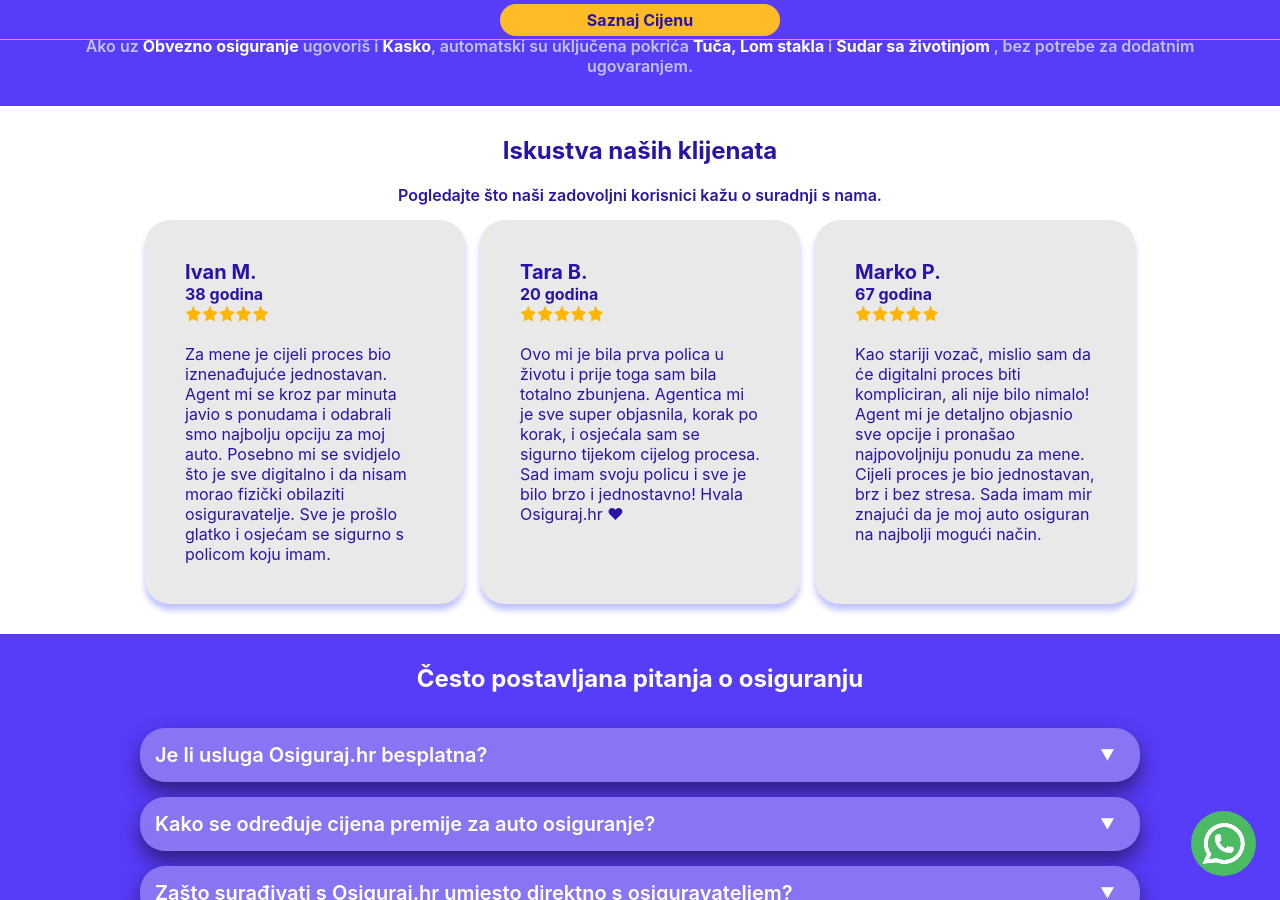
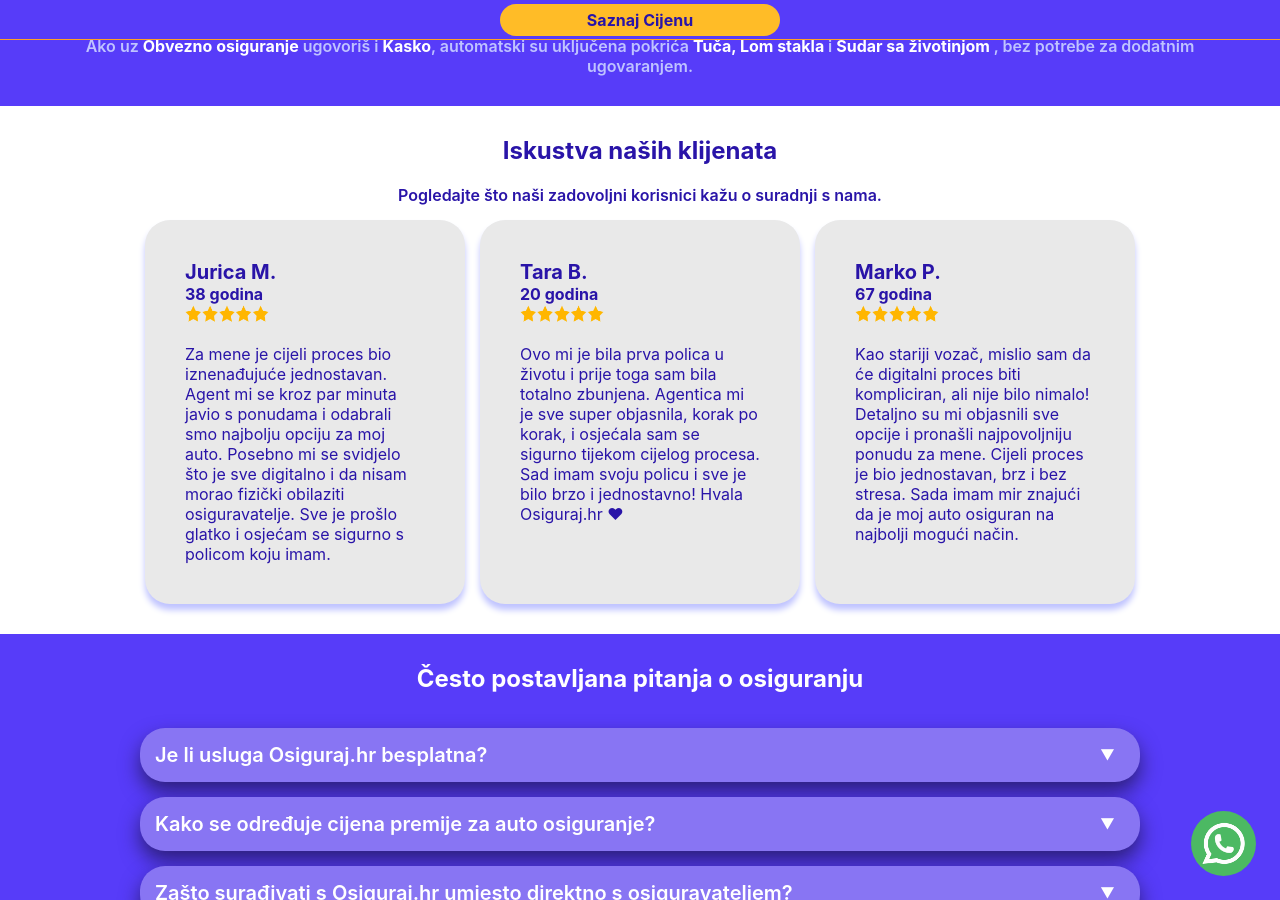
Before and after one commit to Filip-Gale/OsigurajHR, a Jekyll site: the page built from index.html, in a window 1280 px wide and 900 px high, scrolled down 2922 px. Built offline with Jekyll 4.4.1, drawn with Linux system fonts in a browser that asks for light colours.

Commit message:
Update index.html

```diff
--- a/index.html
+++ b/index.html
@@ -406,12 +406,12 @@
             <div class="service-panel service-panel-left background-grey-light round column shadow-purple-light mobile-only">
                 <div class="profile-info">
                     <div class="user-info">
-                        <p class="card-title">  Ana K. </p>
+                        <p class="card-title">  Ana P. </p>
                         <p>45 godina</p>
                         <img src="img/5-star.png" alt="5" loading="lazy">
                     </div>
                 </div>
-                    <p class="user-review">Odlična usluga! Agent je strpljivo objasnio sve detalje oko police i pomogao mi
+                    <p class="user-review">Odlična usluga! Gospodin mi je strpljivo objasnio sve detalje oko police i pomogao mi
                         odabrati opciju koja je bila najpovoljnija za moj profil vozača i auta . Sve je
                         jednostavno i digitalno, bez nepotrebnog gubljenja vremena i papirologije.
                         Osjećam se sigurno i preporučujem svakome tko želi brzo, povoljno i bez stresa
@@ -423,7 +423,7 @@
 
                 <div class="profile-info">
                     <div class="user-info">
-                        <p class="card-title">  Ivan M. </p>
+                        <p class="card-title">  Jurica M. </p>
                         <p>38 godina</p>
                         <img src="img/5-star.png" alt="5" loading="lazy">
                     </div>
@@ -460,7 +460,7 @@
                     </div>
                 </div>
                     <p class="user-review">Kao stariji vozač, mislio sam da će digitalni proces biti kompliciran, ali
-                        nije bilo nimalo! Agent mi je detaljno objasnio sve opcije i pronašao najpovoljniju
+                        nije bilo nimalo! Detaljno su mi objasnili sve opcije i pronašli najpovoljniju
                         ponudu za mene. Cijeli proces je bio jednostavan, brz i bez stresa. Sada imam mir
                         znajući da je moj auto osiguran na najbolji mogući način.
                     </p>
```
